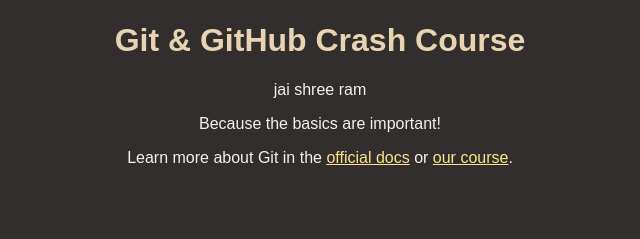
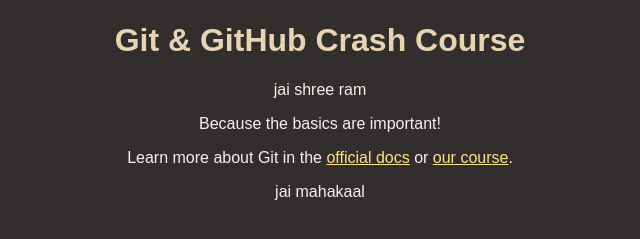
Before and after one commit to rkrohanrk/gitpractice, a plain HTML site: page index.html in a window 1280 px wide. Shown: the part 147-386 px from the top of the page, without its empty margins (320-960 px from the left). Drawn offline with Linux system fonts and the light colour scheme.

Commit message:
added mahakaal

```diff
--- a/index.html
+++ b/index.html
@@ -20,6 +20,7 @@
         <a href="https://git-scm.com/book/en/v2">official docs</a> or
         <a href="https://acad.link/git">our course</a>.
       </p>
+      <p>jai mahakaal</p>
     </main>
   </body>
 </html>
```
